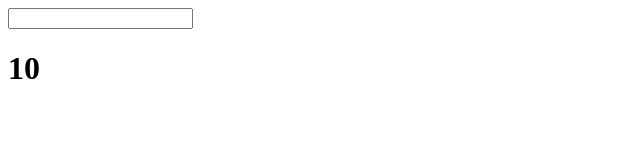
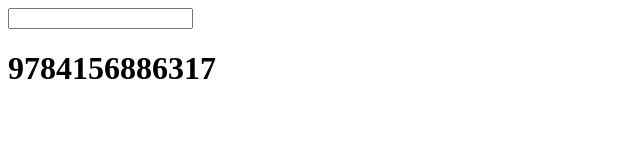
Before and after one commit to 2022hagiwara/2022hagiwara.github.io, a plain HTML site: page index.html in a window 1280 px wide. Shown: the whole page, without its empty margins (0-640 px from the left). Drawn offline with Linux system fonts and the light colour scheme.

Commit message:
Refactor ISBN generation in isbnchange function
Updated ISBN generation logic to create a 13-digit ISBN number.

```diff
--- a/index.html
+++ b/index.html
@@ -2,9 +2,13 @@
 <head>
   <script>
     function isbnchange(){
-      var random = Math.floor( Math.random() * 11 );
+      var isbn6 = "";
+      var random = Math.floor( Math.random() * 10);
 
-      document.getElementById("isbn").textContent = random;
+      for(var i = 0; i < 9; i++){
+        isbn6 = isbn6 + String(Math.floor( Math.random() * 10));
+      }
+      document.getElementById("isbn").textContent = "9784" + isbn6;
     }
 
     window.onload = function(){
```
